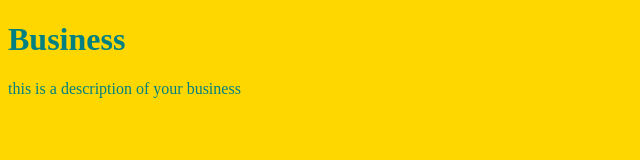
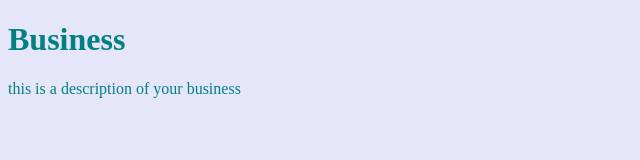
Before and after one commit to christinasparks/christinasparks.github.io, a plain HTML site: page unit_1/index.html in a window 1280 px wide. Shown: the whole page, without its empty margins (0-640 px from the left). Drawn offline with Linux system fonts and the light colour scheme.

Commit message:
new edits

```diff
--- a/unit_1/css/style.css
+++ b/unit_1/css/style.css
@@ -1,2 +1,6 @@
-body {background-color: gold;}
-h1, p {color: teal;}
+body {
+	background-color: lavender;
+}
+h1, p {
+	color: teal;
+}
```
Also changed, not shown: 2 other files.
